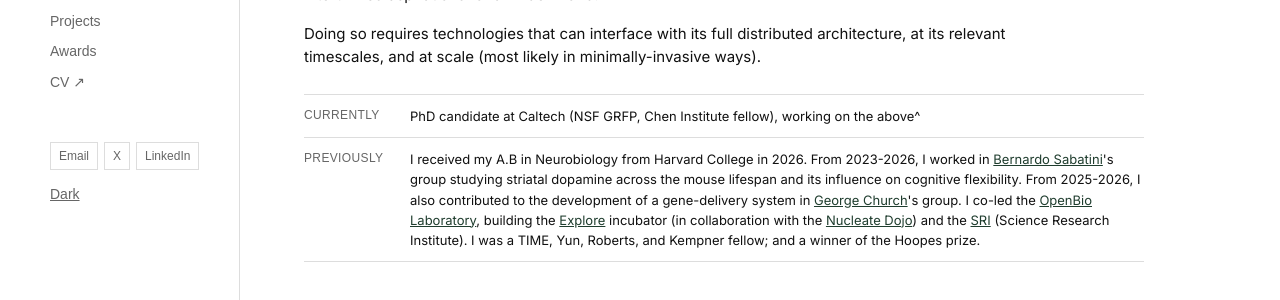
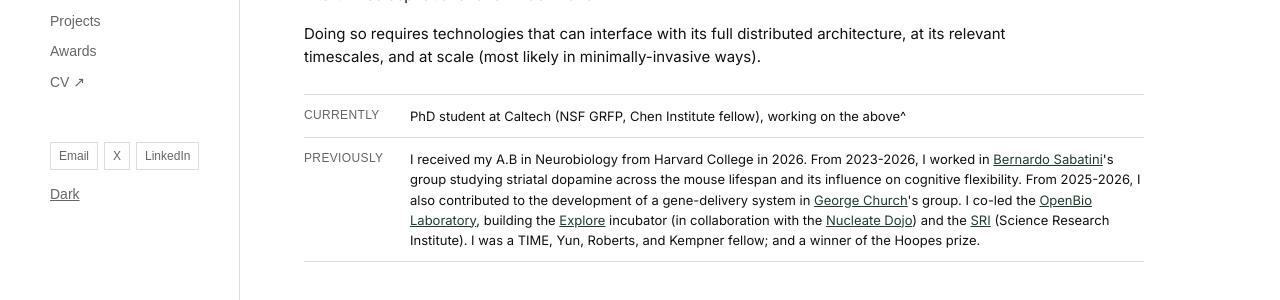
Before and after one commit to seanmeng17/personal-site, a Jekyll site: the page built from index.html, in a window 1280 px wide. Shown: the part 221-521 px from the top of the page. Built offline with Jekyll 4.4.1, drawn with Linux system fonts in a browser that asks for light colours.

Commit message:
Update about.yml

```diff
--- a/_data/about.yml
+++ b/_data/about.yml
@@ -5,7 +5,7 @@ intro:
 
 facts:
   - label: "Currently"
-    text: "PhD candidate at Caltech (NSF GRFP, Chen Institute fellow), working on the above^"
+    text: "PhD student at Caltech (NSF GRFP, Chen Institute fellow), working on the above^"
   - label: "Previously"
     text: "I received my A.B in Neurobiology from Harvard College in 2026. From 2023-2026, I worked in <a href=\"https://sabatini.hms.harvard.edu/\">Bernardo Sabatini</a>'s group studying striatal dopamine across the mouse lifespan and its influence on cognitive flexibility. From 2025-2026, I also contributed to the development of a gene-delivery system in <a href=\"https://churchlab.hms.harvard.edu/\">George Church</a>'s group. I co-led the <a href=\"https://www.openbiolab.org/\">OpenBio Laboratory</a>, building the <a href=\"https://www.openbiolab.org/explore\">Explore</a> incubator (in collaboration with the <a href=\"https://nucleate.org/dojo/\">Nucleate Dojo</a>) and the <a href=\"https://soco.college.harvard.edu/00003/openbio-home/\">SRI</a> (Science Research Institute). I was a TIME, Yun, Roberts, and Kempner fellow; and a winner of the Hoopes prize."
 
```
